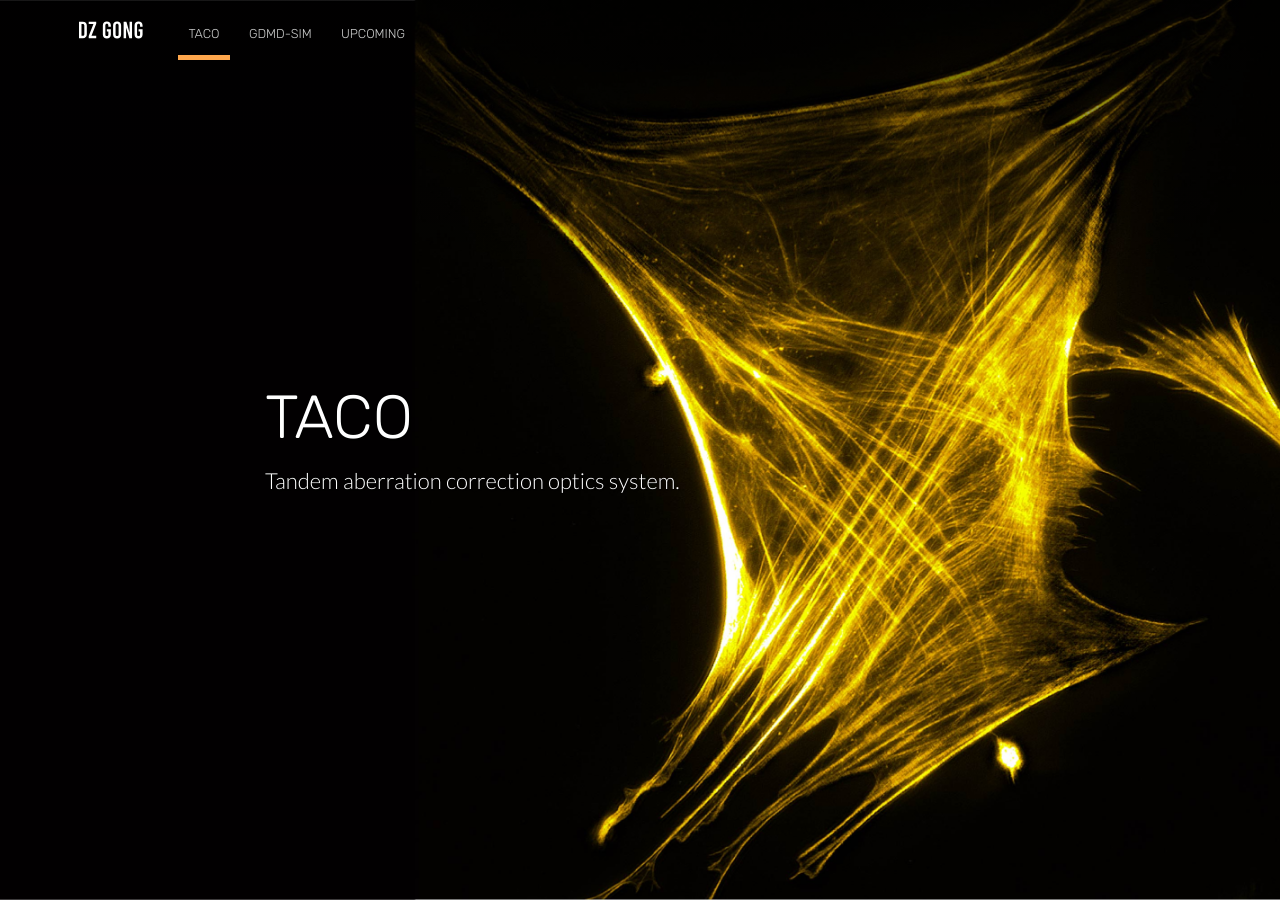
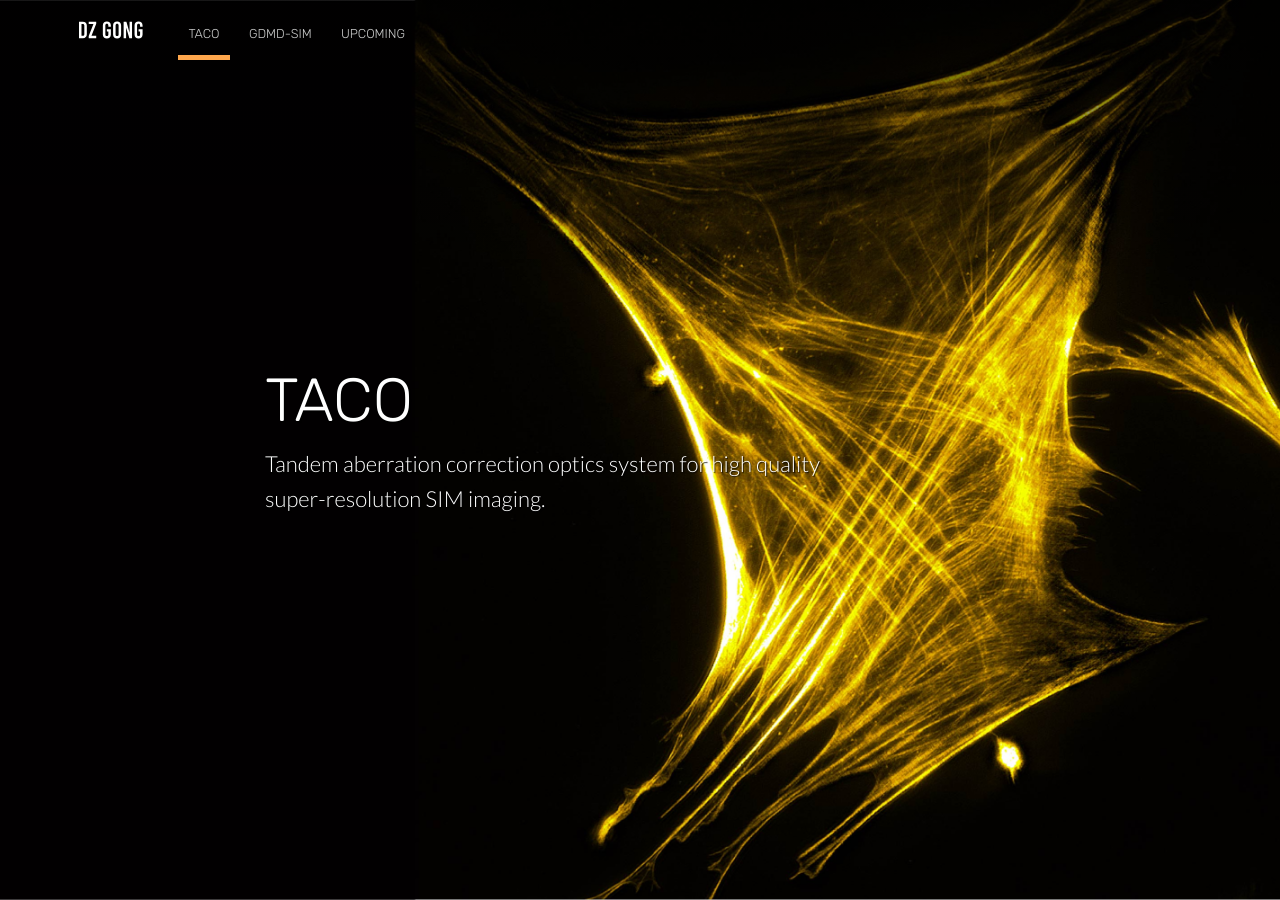
Before and after one commit to DZGong/DZGong.github.io, a Jekyll site: the page built from TACO.html, in a window 1280 px wide and 900 px high. Built offline with Jekyll 4.4.1, drawn with Linux system fonts in a browser that asks for light colours; nearby versions of some CDN libraries.

Commit message:
test change 19

```diff
--- a/TACO.html
+++ b/TACO.html
@@ -8,7 +8,7 @@ image: /photos/TACO_cell.jpg
 	<div class="inner-hero text-container">
 		<div class="hero-text-container">
 			<h1 class="editable">TACO</h1>
-			<p class="subtext editable">Tandem aberration correction optics system.</p>
+			<p class="subtext editable">Tandem aberration correction optics system for high quality super-resolution SIM imaging.</p>
 		</div>
 	</div>
 </section>
```
